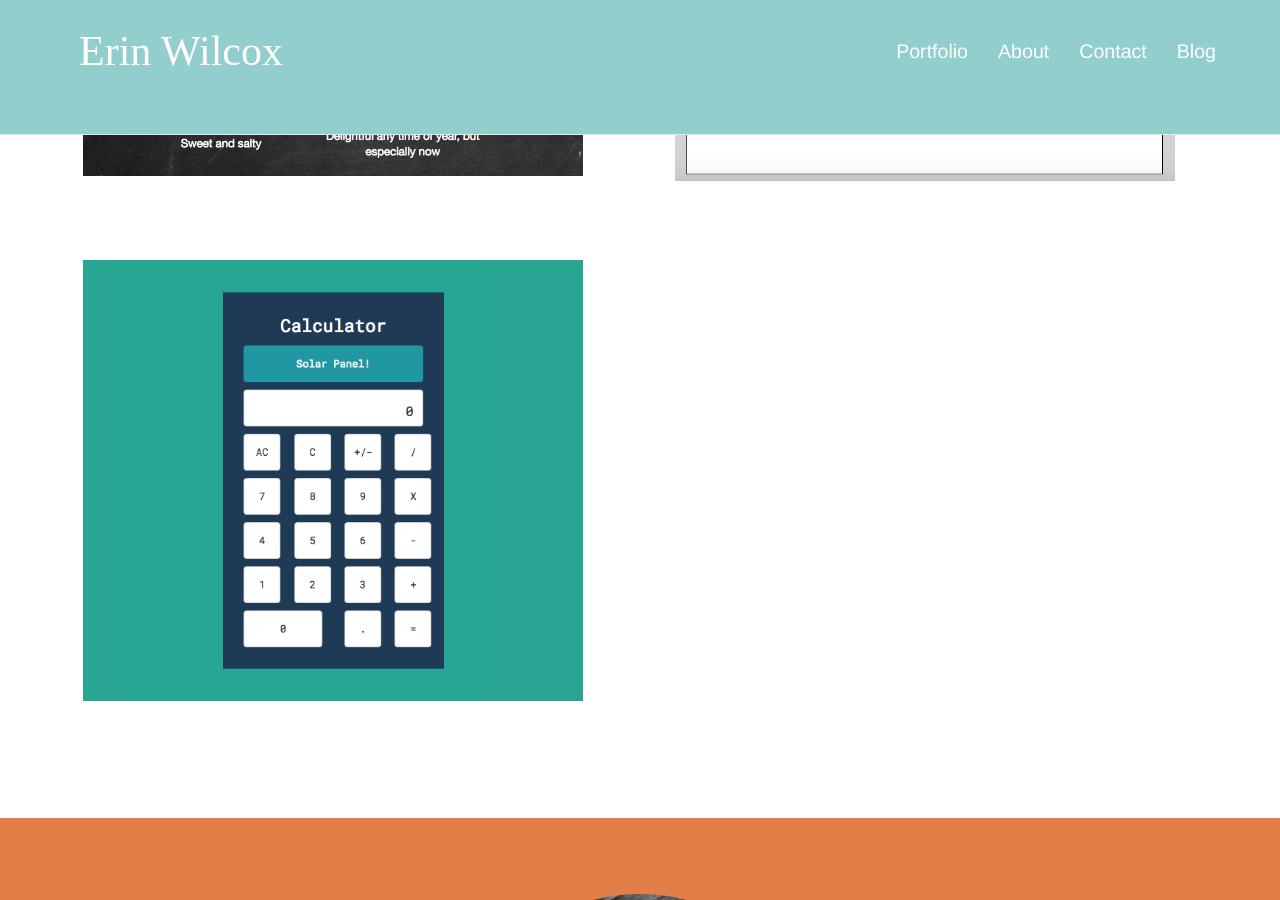
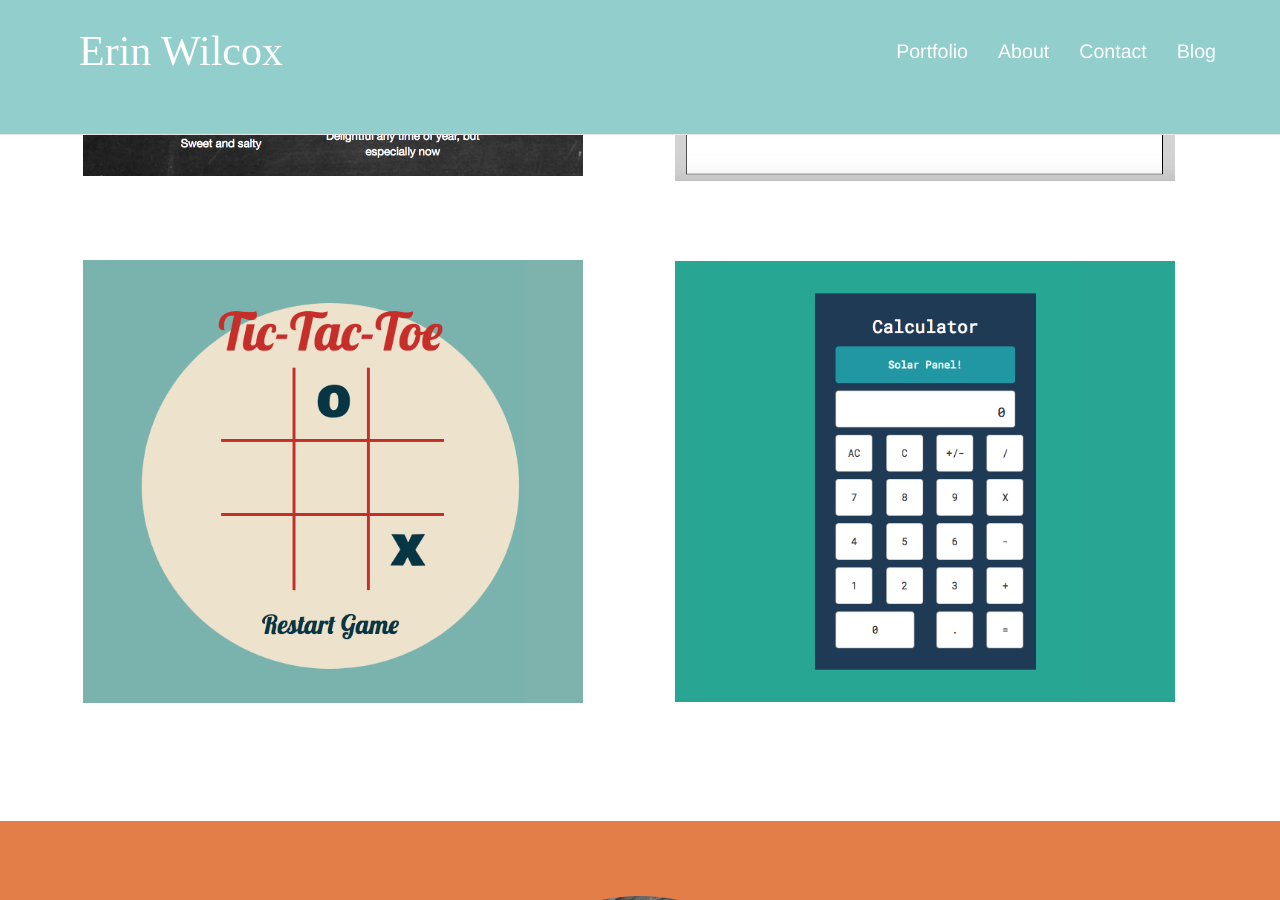
Before and after one commit to brookin8/brookin8.github.io, a Jekyll site: the page built from index.html, in a window 1280 px wide and 900 px high, scrolled down 505 px. Built offline with Jekyll 4.4.1, drawn with Linux system fonts in a browser that asks for light colours; nearby versions of some CDN libraries; some web fonts are replaced.

Commit message:
Added tictactoe to portfolio

```diff
--- a/index.html
+++ b/index.html
@@ -18,6 +18,8 @@
 								</button>
 				 				<button type="button" data-toggle="modal" data-target="#portfolio1" class="portfolioButton"><img src="/portfolio/hangbot.png" class="img portfolioImage">
 								</button>
+								<button type="button" data-toggle="modal" data-target="#portfolio4" class="portfolioButton"><img src="/portfolio/tictactoe.png" class="img portfolioImage">
+								</button>
 								<button type="button" data-toggle="modal" data-target="#portfolio3" class="portfolioButton"><img src="/portfolio/calculator.png" class="img portfolioImage">
 								</button>
 
@@ -37,6 +39,14 @@
 							<div class="modal-content">
 								<img src="/portfolio/iceCreamShop.png" class="img img-responsive modalImage">
 								    <p class = "modalText">A menu-generator that dynamically creates an interactive website based on input. My source code can be found on<a href="https://github.com/brookin8/iceCreamMenu2.0"> github</a>, and the game has been deployed <a href="https://ice-cream-menu-2.herokuapp.com/">here.</a></p>
+							</div>
+						</div>
+					</div>
+					<div class="modal fade" id="portfolio4" tabindex="-1" role="dialog" aria-labelledby="myLargeModalLabel">
+						<div class="modal-dialog modal-lg">
+							<div class="modal-content">
+								<img src="/portfolio/tictactoe.png" class="img img-responsive modalImage">
+								    <p class = "modalText">Tic Tac Toe built entirely using the Vue.js framework. My source code can be found on <a href="https://github.com/brookin8/tictactoe"> github</a>, and the app has been deployed <a href="https://tictactoe-vue.herokuapp.com/">here.</a></p>
 							</div>
 						</div>
 					</div>
```
Also changed, not shown: portfolio/tictactoe.png (added).
